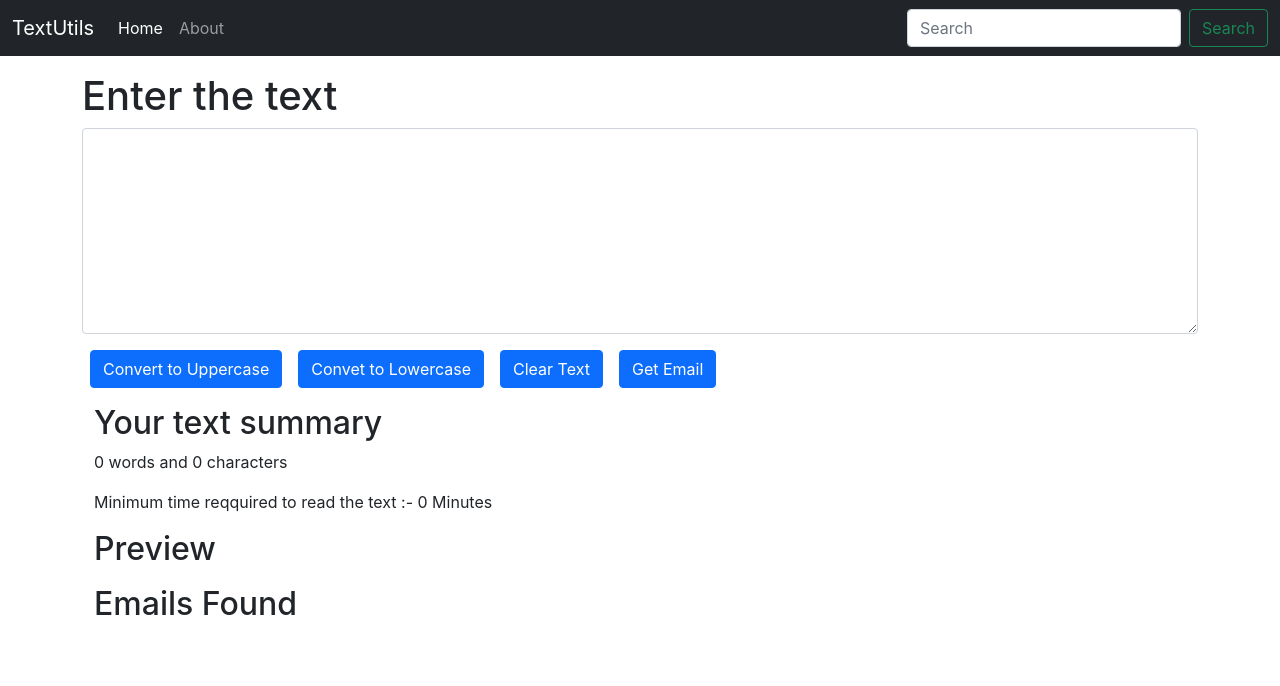
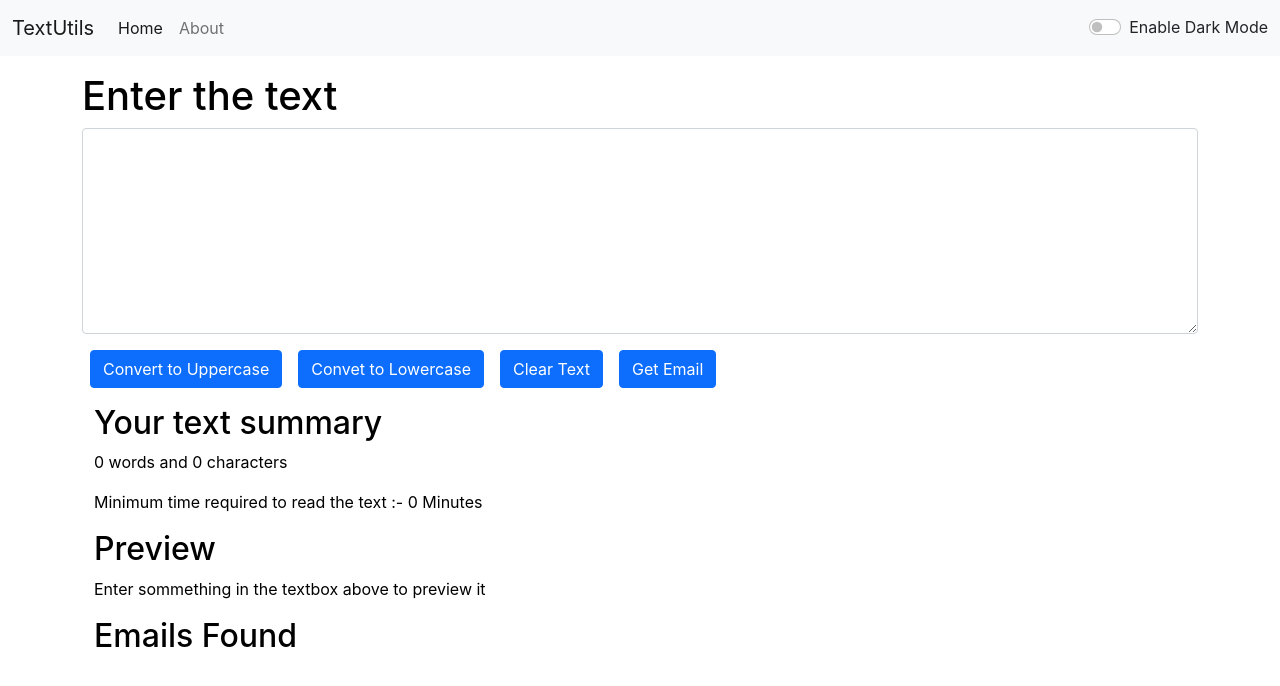
Before and after one commit to gupta-rahul-02/textutils, a React (Create React App) app: page / in a window 1280 px wide. Shown: the top 686 px of the page. Built offline with nearby package versions, Linux system fonts and the light colour scheme.

Commit message:
Dark Mode Added for complete home page

```diff
--- a/src/App.js
+++ b/src/App.js
@@ -2,15 +2,26 @@
 // import About from './Components/About';
 import Navbar from './Components/Navbar';
 import TextForm from './Components/TextForm';
-
-
+import React, { useState } from 'react';
 
 function App() {
+  const [mode, setMode] = useState('light'); //Wheather dark mode is enabled or not
+
+  const toggleMode = () =>{
+    if(mode==='light'){
+      setMode('dark');
+      document.body.style.backgroundColor = '#042743';
+    }
+    else{
+      setMode('light');
+      document.body.style.backgroundColor = 'white';
+    }
+  }
   return (
     <>
-    <Navbar title = "TextUtils"/>
+    <Navbar title = "TextUtils" mode={mode} toggleMode={toggleMode}/>
     <div className="container my-3" >
-    <TextForm heading="Enter the text"/>
+    <TextForm heading="Enter the text" mode={mode}/>
     {/* <About/> */}
     </div>
 
--- a/src/Components/Navbar.js
+++ b/src/Components/Navbar.js
@@ -4,7 +4,7 @@
 
 export default function Navbar(props) {
     return (
-        <nav className="navbar navbar-expand-lg navbar-dark bg-dark">
+  <nav className={`navbar navbar-expand-lg navbar-${props.mode} bg-${props.mode}`}>
   <div className="container-fluid">
     <a className="navbar-brand" href="/">{props.title}</a>
     <button className="navbar-toggler" type="button" data-bs-toggle="collapse" data-bs-target="#navbarSupportedContent" aria-controls="navbarSupportedContent" aria-expanded="false" aria-label="Toggle navigation">
@@ -19,10 +19,14 @@
           <a className="nav-link" href="/">{props.aboutText}</a>
         </li>
       </ul>
-      <form className="d-flex">
+      {/* <form className="d-flex">
         <input className="form-control me-2" type="search" placeholder="Search" aria-label="Search"/>
         <button className="btn btn-outline-success" type="submit">Search</button>
-      </form>
+      </form> */}
+      <div className={`form-check form-switch text-${props.mode==='light'?'dark':'light'}`}>
+        <input className="form-check-input" type="checkbox" onClick={props.toggleMode} role="switch" id="flexSwitchCheckDefault"/>
+        <label className="form-check-label" for="flexSwitchCheckDefault">Enable Dark Mode</label>
+      </div>
     </div>
   </div>
 </nav>
--- a/src/Components/TextForm.js
+++ b/src/Components/TextForm.js
@@ -26,8 +26,8 @@
 
   const handleEmailClick = () => {
     let newText = text.match(/([a-zA-Z0-9._-]+@[a-zA-Z0-9._-]+\.[a-zA-Z0-9._-]+)/gi)+" ";;
-    console.log(newText);
-    setEmail(newText);
+    //console.log(newText);
+    setEmail(newText.toLowerCase());
   };
 
   const [email, setEmail] = useState("");
@@ -36,13 +36,14 @@
   //setText("new text"); // correct way to change the state
   return (
     <>
-    <div>
+    <div style={{color: props.mode === 'dark'?'white':'black'}}>
       <h1>{props.heading}</h1>
       <div className="mb-3">
         <textarea
           className="form-control"
           value={text}
           onChange={handleOnChange}
+          style={{backgroundColor: props.mode === 'light'?'white':'grey', color:props.mode ==='dark'?'white':'black'}}
           id="myBox"
           rows="8"
         ></textarea>
@@ -61,12 +62,12 @@
       </button>
     </div>
 
-    <div className="container my-3">
+    <div className="container my-3" style={{color: props.mode === 'dark'?'white':'black'}}>
         <h2>Your text summary</h2>
         <p>{text.split(" ").length-1} words and {text.length} characters</p>
-        <p>Minimum time reqquired to read the text :- {0.008 * (text.split(" ").length-1)} Minutes</p>
+        <p>Minimum time required to read the text :- {0.008 * (text.split(" ").length-1)} Minutes</p>
         <h2>Preview</h2>
-        <p>{text}</p>
+        <p>{text.length>0?text:'Enter sommething in the  textbox above to preview it'}</p>
         <h2>Emails Found</h2>
         <p>{email}</p>
     </div>
```
